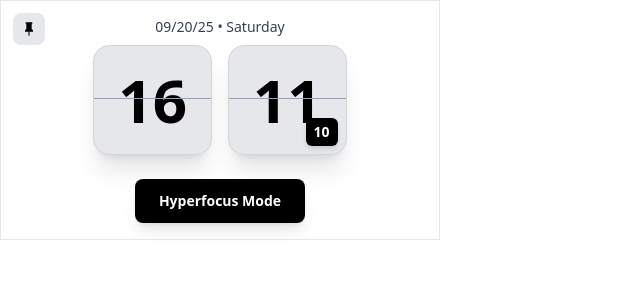
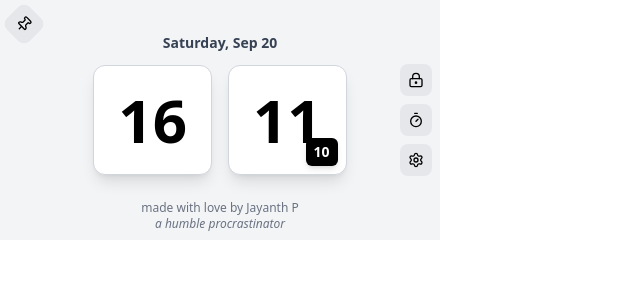
Before and after one commit to prayascittah/extension_playground, a React (Vite) app in the folder the-extension/: page / in a window 1280 px wide. Shown: the top 300 px of the page, without its empty margins (0-640 px from the left). Built offline with nearby package versions, Linux system fonts and the light colour scheme.

Commit message:
Setup Ready

```diff
--- a/the-extension/package.json
+++ b/the-extension/package.json
@@ -11,6 +11,7 @@
   },
   "dependencies": {
     "@tailwindcss/vite": "^4.1.13",
+    "lucide-react": "^0.544.0",
     "react": "^19.1.1",
     "react-dom": "^19.1.1",
     "tailwindcss": "^4.1.13"
@@ -20,6 +21,7 @@
     "@types/react": "^19.1.10",
     "@types/react-dom": "^19.1.7",
     "@vitejs/plugin-react": "^5.0.0",
+    "daisyui": "^5.1.13",
     "eslint": "^9.33.0",
     "eslint-plugin-react-hooks": "^5.2.0",
     "eslint-plugin-react-refresh": "^0.4.20",
--- a/the-extension/src/App.jsx
+++ b/the-extension/src/App.jsx
@@ -1,8 +1,18 @@
 import { useEffect, useRef, useState } from "react";
+import {
+  LockKeyhole,
+  LockKeyholeOpen,
+  Timer,
+  Settings,
+  Pin,
+} from "lucide-react";
 
 function App() {
   const [time, setTime] = useState(new Date());
   const [isPinned, setIsPinned] = useState(false);
+  const [isPinPinned, setIsPinPinned] = useState(false);
+  const [isLockHovered, setIsLockHovered] = useState(false);
+  const [isTimerHovered, setIsTimerHovered] = useState(false);
   const timeoutRef = useRef();
 
   useEffect(() => {
@@ -15,74 +25,47 @@ function App() {
     return () => clearTimeout(timeoutRef.current);
   }, []);
 
-  const handlePin = () => {
-    setIsPinned(!isPinned);
-
-    // Send message to content script to toggle floating clock
-    chrome.tabs.query({ active: true, currentWindow: true }, (tabs) => {
-      chrome.tabs.sendMessage(
-        tabs[0].id,
-        { action: "toggleFloatingClock" },
-        (response) => {
-          if (chrome.runtime.lastError) {
-            console.log("Content script not ready, that's okay");
-          }
-        }
-      );
-    });
-  };
-
-  // Check if we're in floating mode
-  const isFloatingMode =
-    new URLSearchParams(window.location.search).get("mode") === "floating";
-
   // Regular popup mode
   return (
-    <div className="w-110 h-60 bg-white flex flex-col items-center justify-center p-4 relative border border-gray-200">
-      {/* Pin button in top left */}
+    <div className="w-110 h-60 bg-gray-100 flex p-2">
+      {/* Top section - Pin button */}
+      <div className="flex justify-start items-start">
         <button
-        onClick={handlePin}
-        className={`absolute top-3 left-3 p-2 rounded-lg transition-colors ${
-          isPinned
-            ? "bg-black text-white shadow-lg"
-            : "bg-gray-200 text-black hover:bg-gray-300"
+          className={`p-2 rounded-lg transition-all duration-300 ${
+            isPinPinned
+              ? "bg-red-500 hover:bg-red-600 text-white rotate-45 hover:rotate-0"
+              : "bg-gray-200 hover:bg-gray-300 text-black rotate-45 hover:rotate-0"
           }`}
-        title={
-          isPinned
-            ? "Pinned - Toggle floating clock"
-            : "Pin to show floating clock"
-        }
+          title={isPinPinned ? "Unpin floating clock" : "Pin floating clock"}
         >
-        <svg className="w-4 h-4" fill="currentColor" viewBox="0 0 24 24">
-          <path d="M16,12V4H17V2H7V4H8V12L6,14V16H11.2V22H12.8V16H18V14L16,12Z" />
-        </svg>
+          <Pin size={16} />
         </button>
+      </div>
 
+      {/* Middle section - Clock display */}
+      <div className="flex-1 flex flex-col justify-between items-center">
+        <div></div> {/* Spacer */}
+        <div className="flex flex-col items-center">
           {/* Date and day header */}
-      <div className="text-gray-700 text-sm mb-2 font-medium">
-        {time
-          .toLocaleDateString("en-US", {
-            month: "2-digit",
-            day: "2-digit",
-            year: "2-digit",
-          })
-          .replace(/\//g, "/")}{" "}
-        • {time.toLocaleDateString("en-US", { weekday: "long" })}
+          <div className="text-gray-700 text-sm mb-3 font-bold text-center">
+            {time.toLocaleDateString("en-US", {
+              weekday: "long",
+              month: "short",
+              day: "numeric",
+            })}
           </div>
 
           {/* Main time display - Flip clock style */}
-      <div className="flex items-center space-x-4 mb-6">
+          <div className="flex items-center justify-center gap-4">
             {/* Hours Card */}
-        <div className="bg-gray-200 rounded-2xl p-6 shadow-xl border border-gray-300 relative">
+            <div className="bg-white rounded-xl p-6 shadow-lg border border-gray-300 relative">
               <div className="text-6xl font-bold text-black tabular-nums leading-none">
                 {time.getHours().toString().padStart(2, "0")}
               </div>
-          {/* Horizontal line through middle */}
-          <div className="absolute inset-x-0 top-1/2 h-px bg-gray-400 transform -translate-y-0.5"></div>
             </div>
 
             {/* Minutes Card */}
-        <div className="bg-gray-200 rounded-2xl p-6 shadow-xl border border-gray-300 relative">
+            <div className="bg-white rounded-xl p-6 shadow-lg border border-gray-300 relative">
               <div className="text-6xl font-bold text-black tabular-nums leading-none">
                 {time.getMinutes().toString().padStart(2, "0")}
               </div>
@@ -90,15 +73,54 @@ function App() {
               <div className="absolute bottom-2 right-2 bg-black text-white text-sm font-bold px-2 py-1 rounded-md shadow-md">
                 {time.getSeconds().toString().padStart(2, "0")}
               </div>
-          {/* Horizontal line through middle */}
-          <div className="absolute inset-x-0 top-1/2 h-px bg-gray-400 transform -translate-y-0.5"></div>
+            </div>
+          </div>
+        </div>
+        <div className="text-xs text-gray-500 text-center">
+          made with love by Jayanth P<br />
+          <span className="italic">a humble procrastinator</span>
         </div>
       </div>
 
-      {/* Hyperfocus button */}
-      <button className="px-6 py-3 bg-black hover:bg-gray-800 text-white font-semibold rounded-lg text-sm transition-colors shadow-lg">
-        Hyperfocus Mode
+      <div className="flex flex-col justify-center gap-2">
+        {/* Lock button */}
+        <button
+          onMouseEnter={() => setIsLockHovered(true)}
+          onMouseLeave={() => setIsLockHovered(false)}
+          className={`p-2 rounded-lg transition-colors bg-gray-200 hover:bg-gray-300 text-black ${
+            isPinned ? "bg-black text-white hover:bg-gray-800" : ""
+          }`}
+          title={
+            isPinned
+              ? "Unlock - Remove floating clock"
+              : "Lock - Pin floating clock"
+          }
+        >
+          {isPinned || isLockHovered ? (
+            <LockKeyholeOpen size={16} />
+          ) : (
+            <LockKeyhole size={16} />
+          )}
         </button>
+
+        {/* Timer button */}
+        <button
+          onMouseEnter={() => setIsTimerHovered(true)}
+          onMouseLeave={() => setIsTimerHovered(false)}
+          className="p-2 rounded-lg transition-colors bg-gray-200 hover:bg-gray-300 text-black"
+          title="Pomodoro Timer"
+        >
+          <Timer size={16} />
+        </button>
+
+        {/* Settings button */}
+        <button
+          className="p-2 rounded-lg transition-colors bg-gray-200 hover:bg-gray-300 text-black"
+          title="Settings"
+        >
+          <Settings size={16} />
+        </button>
+      </div>
     </div>
   );
 }
--- /dev/null
+++ b/the-extension/tailwind.config.js
@@ -0,0 +1,48 @@
+/** @type {import('tailwindcss').Config} */
+export default {
+  content: ["./index.html", "./src/**/*.{js,ts,jsx,tsx}"],
+  theme: {
+    extend: {},
+  },
+  plugins: [require("daisyui")],
+  daisyui: {
+    themes: [
+      "light",
+      "dark",
+      "cupcake",
+      "bumblebee",
+      "emerald",
+      "corporate",
+      "synthwave",
+      "retro",
+      "cyberpunk",
+      "valentine",
+      "halloween",
+      "garden",
+      "forest",
+      "aqua",
+      "lofi",
+      "pastel",
+      "fantasy",
+      "wireframe",
+      "black",
+      "luxury",
+      "dracula",
+      "cmyk",
+      "autumn",
+      "business",
+      "acid",
+      "lemonade",
+      "night",
+      "coffee",
+      "winter",
+    ],
+    darkTheme: "dark",
+    base: true,
+    styled: true,
+    utils: true,
+    prefix: "",
+    logs: true,
+    themeRoot: ":root",
+  },
+};
```
Also changed, not shown: 1 other file (tests, documents, lock files or other folders). Lines whose indentation alone changed are shown as unchanged.
